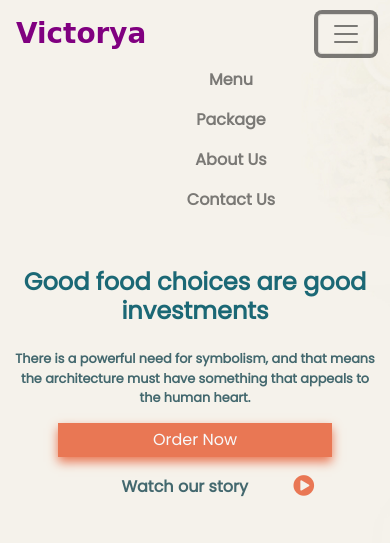
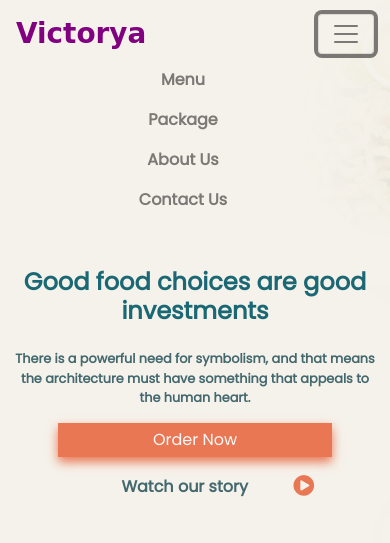
Before and after one commit to airnoh/victorya-landing-page, a plain HTML site: page index.html in a window 390 px wide. Both pictures are taken after a click on the button 346 px from the left and 33 px from the top of the page. Shown: the top 543 px of the page. Drawn offline with nearby package versions, Linux system fonts and the light colour scheme; a web font is replaced by a local one.

Commit message:
added removed the margin left from the nav-links on small screen using media query

```diff
--- a/style.css
+++ b/style.css
@@ -50,7 +50,6 @@ img {
     .good2 {
         text-align: center;
         font-size: 0.8rem;
-        /* font-weight: lighter; */
     }
 
     .hero-text {
@@ -59,6 +58,9 @@ img {
 
     .button1 {
         justify-content: center !important;
+    }
+    .navlinks{
+        margin-left: 0 !important;
     }
 
 }
@@ -96,7 +98,6 @@ img {
 
     .button-order {
         text-align: center;
-        /* margin-right: 0 !important; */
     }
 
     .buttons i {
```
